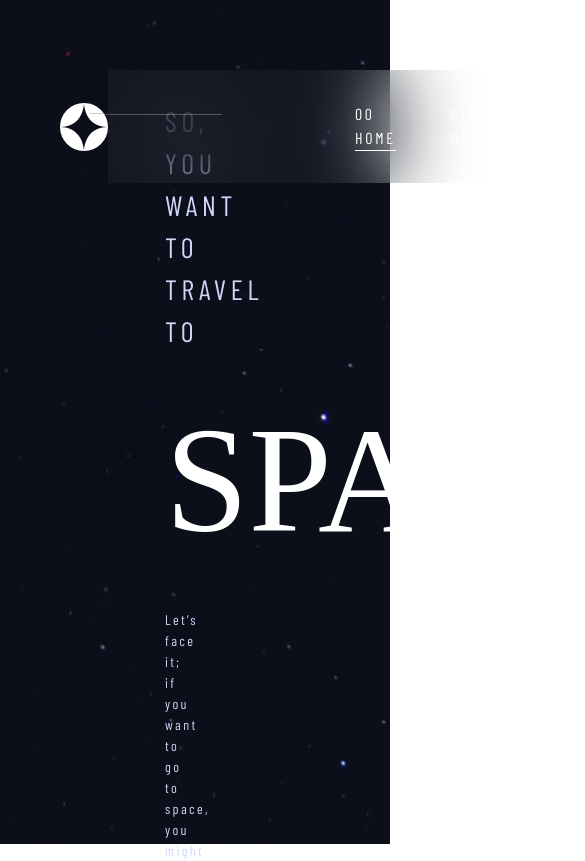
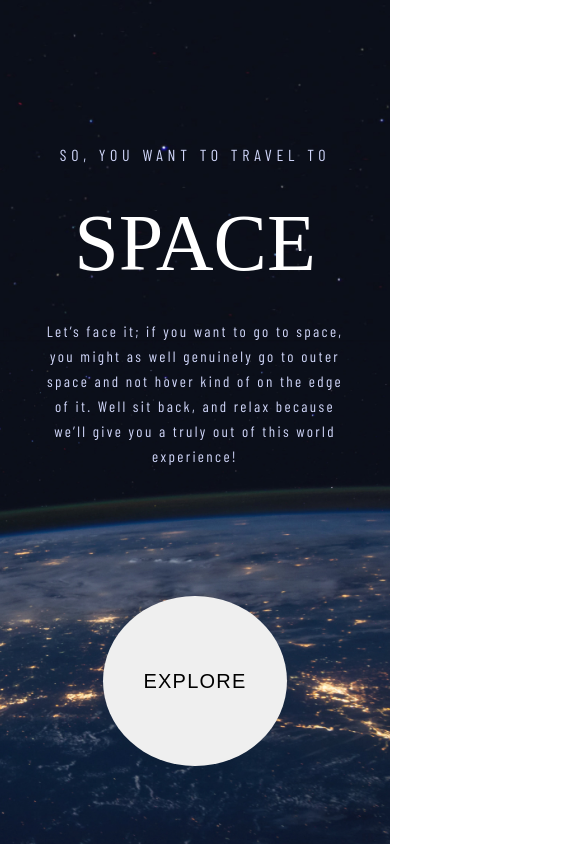
Before and after one commit to Mentoring-Repository/app7-space-tourism, a React (Create React App) app: page / in a window 390 px wide. Shown: the top 861 px of the page, 585 px wide, since content can reach past the window. Built offline with nearby package versions, Linux system fonts and the light colour scheme; a web font is replaced by a local one.

Commit message:
homepage - responsive for tablet and mobile

```diff
--- a/src/App.css
+++ b/src/App.css
@@ -1,9 +1,15 @@
 .homepage {
 	background: url("/public/images/Background_complete.jpg");
-  width: 100vw;
 	height: 100vh;
 	background-size: cover;
+  background-position: center;
+  background-repeat: no-repeat;
 	padding: 100px 165px;
+}
+
+.homepage__content {
+	max-width: 1440px;
+	margin: 0 auto;
 }
 
 .light-purple-text {
@@ -49,3 +55,39 @@ a {
 	color: white;
 	text-transform: uppercase;
 }
+
+
+/* Media queries tablet */
+
+@media (max-width: 1024px) {
+  .homepage {
+    background: url("/public/images/Background_home_tablet.jpg");
+    background-size: cover;
+    background-position: center;
+    background-repeat: no-repeat;
+    padding: 80px 30px 30px 30px;
+  }
+}
+
+/* Media queries mobile */
+
+@media (max-width: 768px) {
+  .homepage {
+    padding: 80px 30px 30px 30px;
+  }
+
+  .btn-explore {
+    font-size: 20px;
+    letter-spacing: 1.25px;
+    padding: 70px 40px;
+    border-radius: 100%;
+    border: none;
+  }
+}
+
+@media (max-width: 370px) {
+  .homepage {
+    padding: 80px 15px 15px 15px;
+  }
+
+}
--- a/src/App.js
+++ b/src/App.js
@@ -17,7 +17,7 @@ const router = createBrowserRouter([
 function App() {
   return (
     <>
-      <Header />
+      {/* <Header /> */}
       <RouterProvider router={router} />
     </>
   );
--- a/src/Page/Homepage.js
+++ b/src/Page/Homepage.js
@@ -1,17 +1,27 @@
 const Homepage = () => {
-    return (
-        <div className="row homepage justify-content-center">
-            <div className="col-6 d-flex flex-column justify-content-end">
-                <p className="heading-5 light-purple-text">SO, YOU WANT TO TRAVEL TO</p>
-                <p className="heading-1 white-text">SPACE</p>
-                <p className="subhead-2 light-purple-text">Let’s face it; if you want to go to space, you might as well genuinely go to outer space and not hover kind of on the edge of it. Well sit back, and relax because we’ll give you a truly out of this world experience!</p>
-            </div>
-            <div className="col-6 d-flex flex-column justify-content-end align-items-end">
-                <button className="btn-explore"><a href="/destination" >Explore</a></button>
-            </div>
-        </div>
-    )
-}
-
+	return (
+		<div className="homepage">
+			<div className="homepage__content row justify-content-center align-items-end h-100">
+				<div className="col-12 col-xl-6 d-flex flex-column justify-content-end pb-5 text-center text-xl-start">
+					<p className="heading-5 light-purple-text">
+						SO, YOU WANT TO TRAVEL TO
+					</p>
+					<p className="heading-1 white-text">SPACE</p>
+					<p className="subhead-2 light-purple-text">
+						Let’s face it; if you want to go to space, you might as
+						well genuinely go to outer space and not hover kind of
+						on the edge of it. Well sit back, and relax because
+						we’ll give you a truly out of this world experience!
+					</p>
+				</div>
+				<div className="col-12 col-xl-6 d-flex flex-row flex-xl-column justify-content-center align-items-end pb-5">
+					<button className="btn-explore">
+						<a href="/destination">Explore</a>
+					</button>
+				</div>
+			</div>
+		</div>
+	);
+};
 
 export default Homepage;
--- a/src/index.css
+++ b/src/index.css
@@ -54,3 +54,25 @@ code {
   font-size: 16px;
   letter-spacing: 2.7px;
 }
+
+/* Media queries tablet */
+
+
+
+/* Media queries mobile */
+
+@media (max-width: 768px) {
+  .heading-1 {
+    font-size: 80px;
+  }
+
+  .heading-5 {
+    font-size: 16px;
+  }
+
+  .subhead-2 {
+    font-size: 15px;
+    font-weight: 400;
+    line-height: 25px;
+  }
+}
```
Lines whose indentation alone changed are shown as unchanged.
